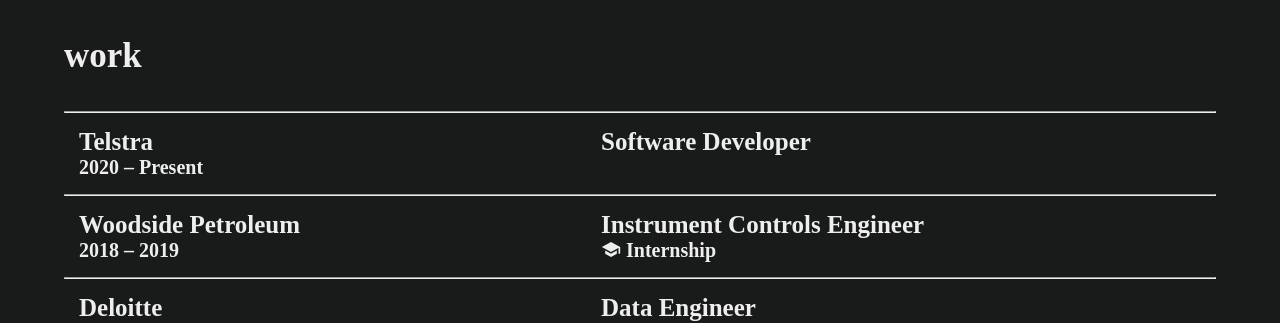
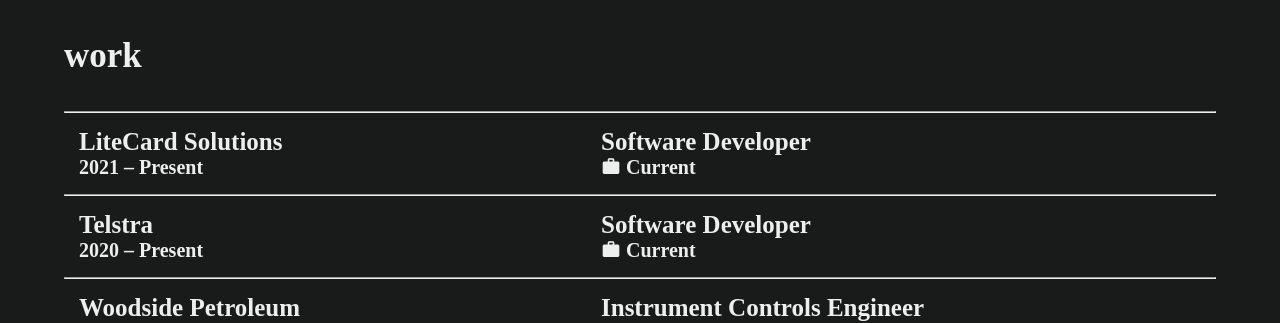
Before and after one commit to adrianhhong/adrianhhong.github.io-old, a Vue app: page / in a window 1280 px wide. Shown: the part 1540-1863 px from the top of the page. Built offline with nearby package versions, Linux system fonts and the light colour scheme; a web font is replaced by a local one.

Commit message:
:sparkles: Added LiteCard

```diff
--- a/src/views/Home.vue
+++ b/src/views/Home.vue
@@ -142,11 +142,23 @@
       <hr />
       <div class="work__item">
         <div class="work__title">
+          <h4>LiteCard Solutions</h4>
+          <h5>2021 – Present</h5>
+        </div>
+        <div class="work__detail">
+          <h4>Software Developer</h4>
+          <h5><span class="mdi mdi-briefcase" /> Current</h5>
+        </div>
+      </div>
+      <hr />
+      <div class="work__item">
+        <div class="work__title">
           <h4>Telstra</h4>
           <h5>2020 – Present</h5>
         </div>
         <div class="work__detail">
           <h4>Software Developer</h4>
+          <h5><span class="mdi mdi-briefcase" /> Current</h5>
         </div>
       </div>
       <hr />
```
